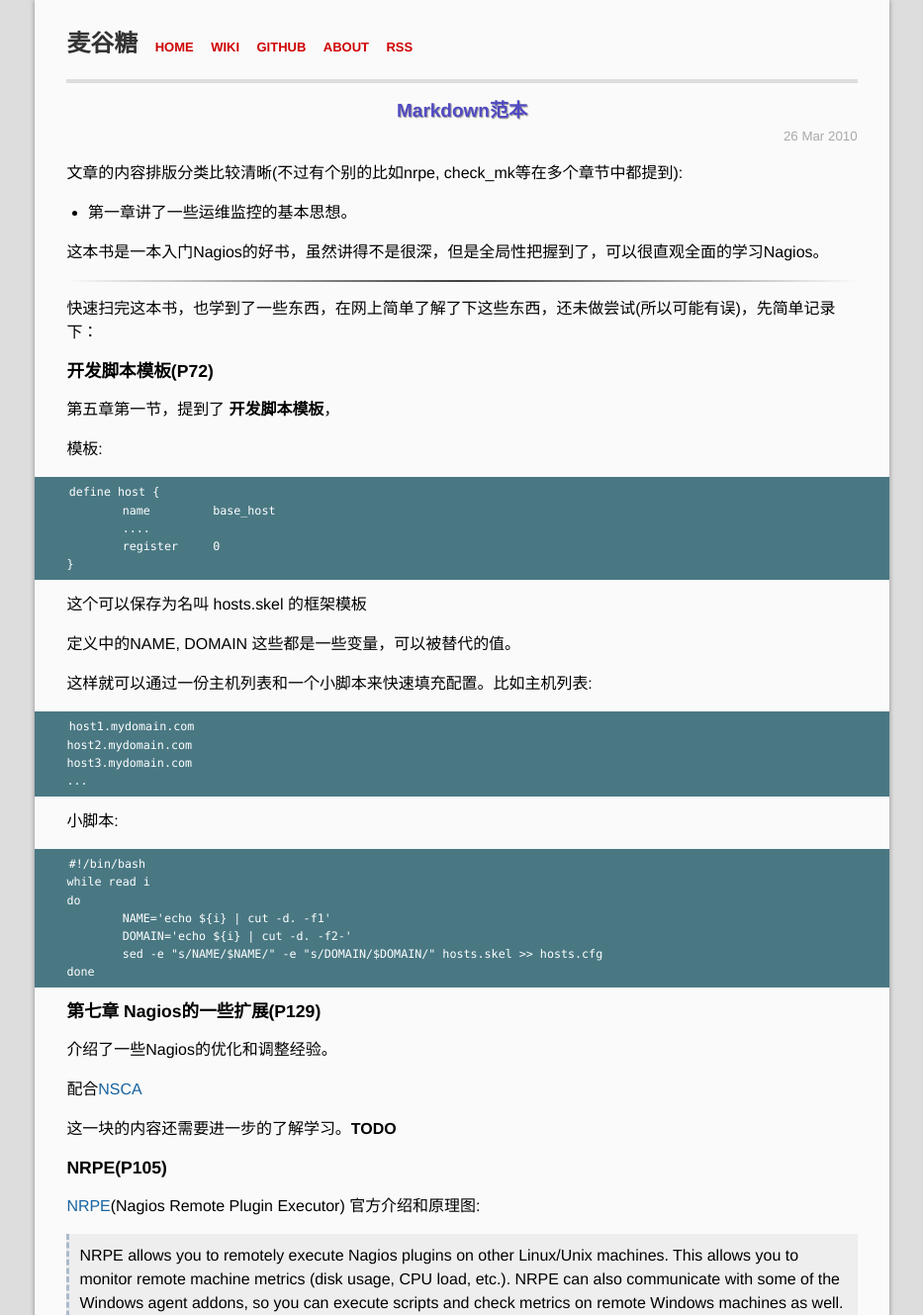
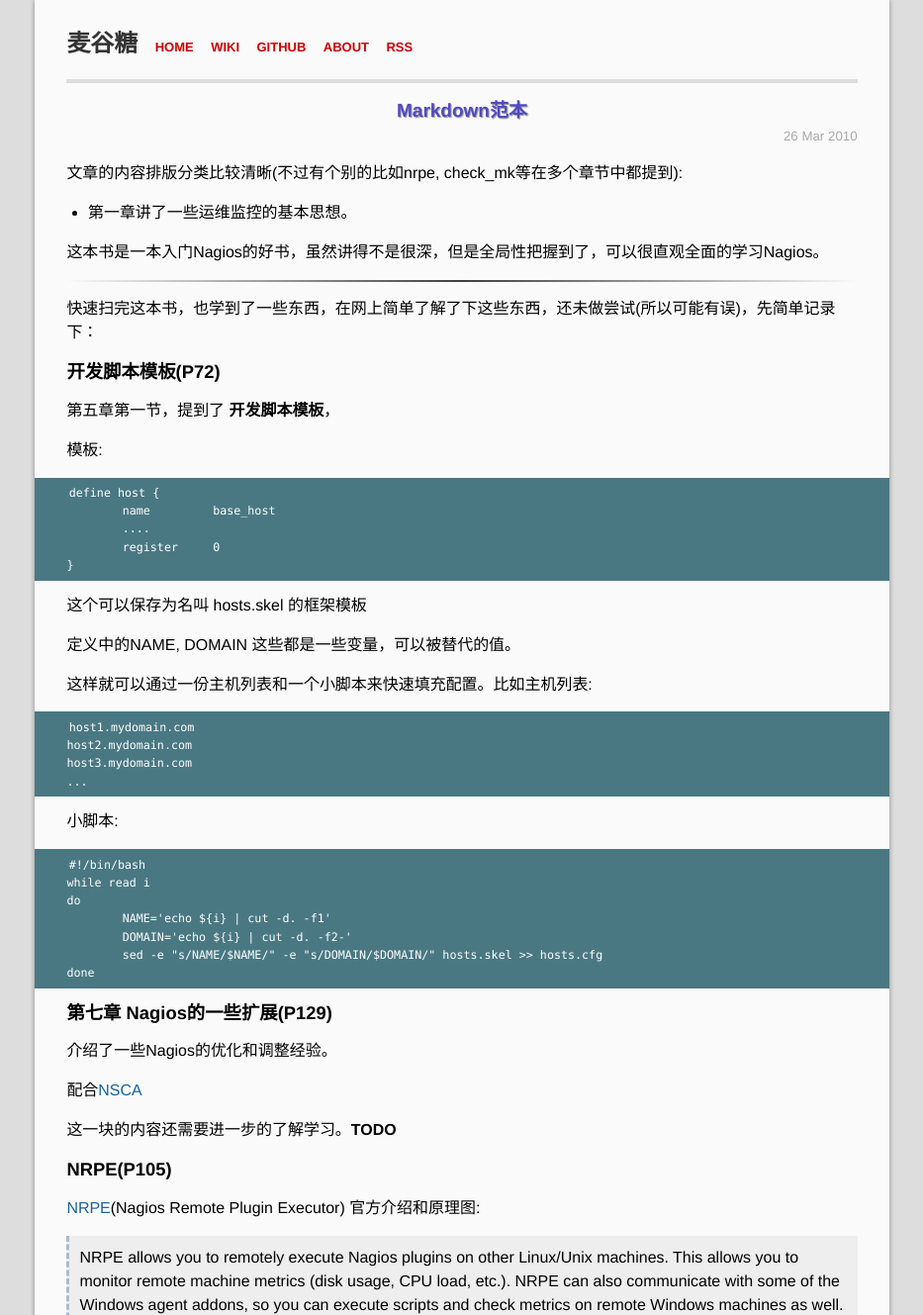
Before and after one commit to mgtang/blog, a Jekyll site: the page built from _posts/2015-2-9-Markdown范本.md, in a window 1280 px wide. Shown: the top 1329 px of the page at 99% size, without its empty margins (173-1106 px from the left). Built offline with Jekyll 4.4.1, drawn with Linux system fonts in a browser that asks for light colours; Markdown is read by kramdown in place of the engine named in the settings; comment, search, counter and statistics services are not loaded; grey boxes are pictures that could not be loaded.

Commit message:
Update main.css

```diff
--- a/css/main.css
+++ b/css/main.css
@@ -234,16 +234,16 @@
 
 .post h1 {
   font-size: 130%;
-  color: #9C9583;
+  color: #BB9B47;
   margin-bottom: 0.66em;
 }
 
 .post h2 {
-  font-size: 120%;
+  font-size: 125%;
     margin-bottom: 0.6em;
 }
 .post h3 {
-  font-size: 110%;
+  font-size: 115%;
   margin-bottom: 0.8em;
 }
 .post h4 {
```
